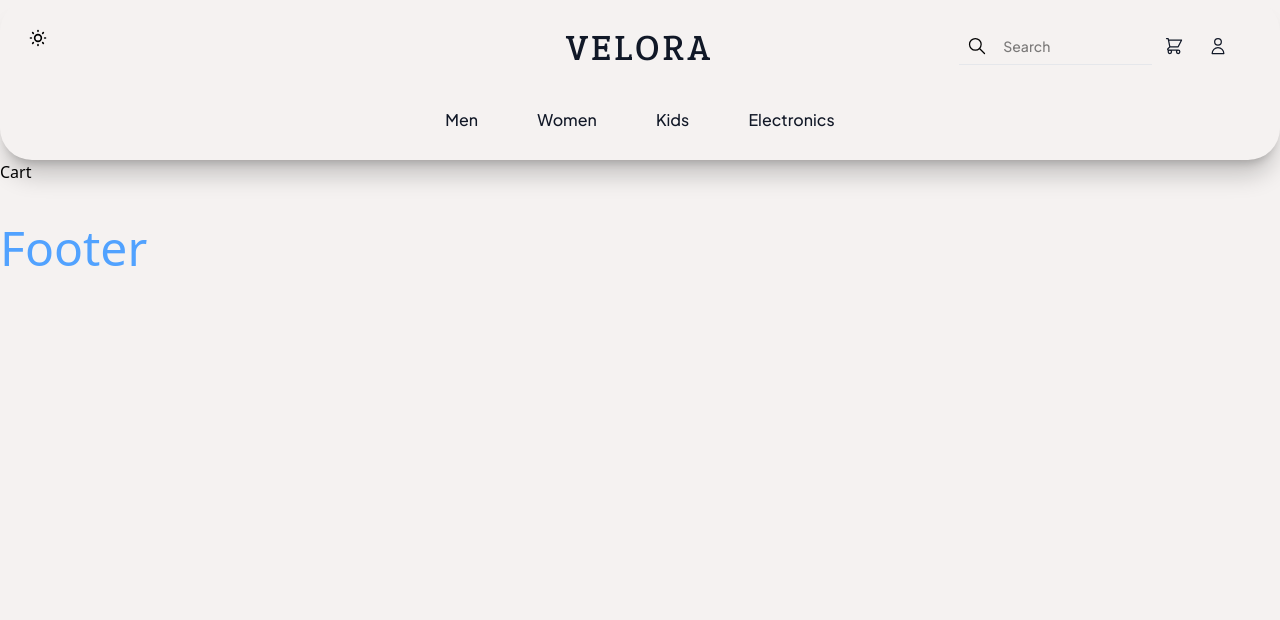
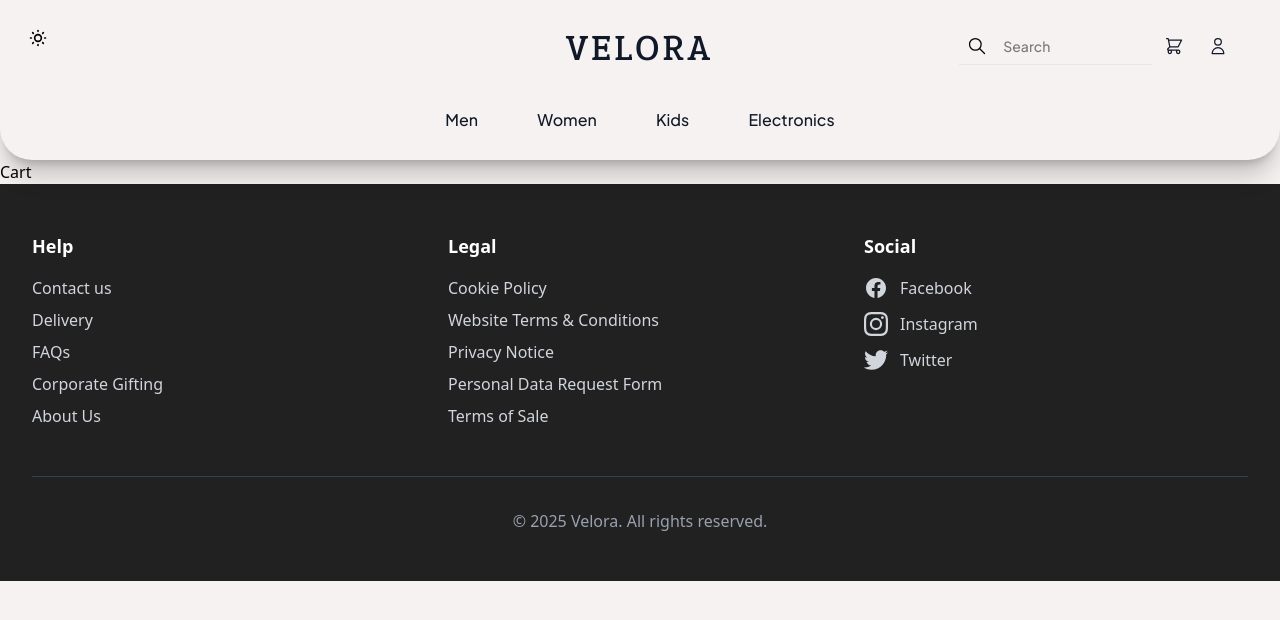
Before and after one commit to VinayPratap07/E-commerce-Store-Front, a React app: page /cart in a window 1280 px wide. Shown: the top 620 px of the page. Built offline with nearby package versions, Linux system fonts and the light colour scheme; the HTML template or start-up script is replaced by a standard one.

Commit message:
Added footer

```diff
--- a/src/API/ApiCall.ts
+++ b/src/API/ApiCall.ts
@@ -9,6 +9,7 @@ export const heroImageApi = async () => {
   return res.data;
 };
 
+//FakeStoreAPI
 export const productApi = async () => {
   const res = await axios.get("https://fakestoreapi.com/products");
   return res.data;
--- a/src/Components/Footer/Footer.tsx
+++ b/src/Components/Footer/Footer.tsx
@@ -1,9 +1,151 @@
+import { NavLink } from "react-router-dom";
+
 function Footer() {
   return (
-    <div>
-      <h1 className="my-10 text-blue-400 text-5xl">Footer</h1>
-    </div>
+    <footer className="bg-[#212121] text-gray-300 font-sans">
+      <div className="max-w-screen-2xl mx-auto px-4 sm:px-6 lg:px-8 py-12">
+        <div className="grid grid-cols-1 md:grid-cols-3 gap-8">
+          {/* Help Section */}
+          <div>
+            <h3 className="text-white text-lg font-semibold mb-4">Help</h3>
+            <ul className="space-y-2">
+              <li>
+                <NavLink to="/" className="hover:text-white transition-colors">
+                  Contact us
+                </NavLink>
+              </li>
+              <li>
+                <NavLink to="/" className="hover:text-white transition-colors">
+                  Delivery
+                </NavLink>
+              </li>
+              <li>
+                <NavLink to="/" className="hover:text-white transition-colors">
+                  FAQs
+                </NavLink>
+              </li>
+              <li>
+                <NavLink to="/" className="hover:text-white transition-colors">
+                  Corporate Gifting
+                </NavLink>
+              </li>
+              <li>
+                <NavLink to="/" className="hover:text-white transition-colors">
+                  About Us
+                </NavLink>
+              </li>
+            </ul>
+          </div>
+
+          {/* Legal Section */}
+          <div>
+            <h3 className="text-white text-lg font-semibold mb-4">Legal</h3>
+            <ul className="space-y-2">
+              <li>
+                <NavLink to="/" className="hover:text-white transition-colors">
+                  Cookie Policy
+                </NavLink>
+              </li>
+              <li>
+                <NavLink to="/" className="hover:text-white transition-colors">
+                  Website Terms & Conditions
+                </NavLink>
+              </li>
+              <li>
+                <NavLink to="/" className="hover:text-white transition-colors">
+                  Privacy Notice
+                </NavLink>
+              </li>
+              <li>
+                <a href="#" className="hover:text-white transition-colors">
+                  Personal Data Request Form
+                </a>
+              </li>
+              <li>
+                <NavLink to="/" className="hover:text-white transition-colors">
+                  Terms of Sale
+                </NavLink>
+              </li>
+            </ul>
+          </div>
+
+          {/* Social Section */}
+          <div>
+            <h3 className="text-white text-lg font-semibold mb-4">Social</h3>
+            <ul className="space-y-3">
+              <li>
+                <NavLink
+                  to="/"
+                  className="flex items-center space-x-3 hover:text-white transition-colors"
+                >
+                  <FacebookIcon className="h-6 w-6" />
+                  <span>Facebook</span>
+                </NavLink>
+              </li>
+              <li>
+                <NavLink
+                  to="/"
+                  className="flex items-center space-x-3 hover:text-white transition-colors"
+                >
+                  <InstagramIcon className="h-6 w-6" />
+                  <span>Instagram</span>
+                </NavLink>
+              </li>
+              <li>
+                <NavLink
+                  to="/"
+                  className="flex items-center space-x-3 hover:text-white transition-colors"
+                >
+                  <TwitterIcon className="h-6 w-6" />
+                  <span>Twitter</span>
+                </NavLink>
+              </li>
+            </ul>
+          </div>
+        </div>
+        <div className="mt-12 border-t border-gray-700 pt-8 text-center text-gray-400">
+          <p>&copy; {new Date().getFullYear()} Velora. All rights reserved.</p>
+        </div>
+      </div>
+    </footer>
   );
 }
 
 export default Footer;
+
+type IconProps = {
+  className?: string; // className is an optional string
+};
+
+const FacebookIcon = ({ className }: IconProps) => (
+  <svg
+    className={className}
+    xmlns="http://www.w3.org/2000/svg"
+    viewBox="0 0 24 24"
+    fill="currentColor"
+  >
+    <path d="M22 12c0-5.523-4.477-10-10-10S2 6.477 2 12c0 4.991 3.657 9.128 8.438 9.878v-6.987h-2.54V12h2.54V9.797c0-2.506 1.492-3.89 3.777-3.89 1.094 0 2.238.195 2.238.195v2.46h-1.26c-1.243 0-1.63.771-1.63 1.562V12h2.773l-.443 2.89h-2.33v6.988C18.343 21.128 22 16.991 22 12z" />
+  </svg>
+);
+
+const InstagramIcon = ({ className }: IconProps) => (
+  <svg
+    className={className}
+    xmlns="http://www.w3.org/2000/svg"
+    viewBox="0 0 24 24"
+    fill="currentColor"
+  >
+    <path d="M12 2.163c3.204 0 3.584.012 4.85.07 3.252.148 4.771 1.691 4.919 4.919.058 1.265.069 1.645.069 4.85s-.011 3.584-.069 4.85c-.149 3.225-1.664 4.771-4.919 4.919-1.266.058-1.644.07-4.85.07s-3.584-.012-4.85-.07c-3.252-.148-4.771-1.691-4.919-4.919-.058-1.265-.069-1.645-.069-4.85s.011-3.584.069-4.85c.149-3.225 1.664-4.771 4.919-4.919 1.266-.058 1.644-.07 4.85-.07zm0-2.163c-3.259 0-3.667.014-4.947.072-4.358.2-6.78 2.618-6.98 6.98-.059 1.281-.073 1.689-.073 4.948s.014 3.667.072 4.947c.2 4.358 2.618 6.78 6.98 6.98 1.281.058 1.689.072 4.948.072s3.667-.014 4.947-.072c4.358-.2 6.78-2.618 6.98-6.98.059-1.281.073-1.689.073-4.948s-.014-3.667-.072-4.947c-.2-4.358-2.618-6.78-6.98-6.98C15.667.014 15.259 0 12 0zm0 5.838a6.162 6.162 0 100 12.324 6.162 6.162 0 000-12.324zM12 16a4 4 0 110-8 4 4 0 010 8zm6.406-11.845a1.44 1.44 0 100 2.88 1.44 1.44 0 000-2.88z" />
+  </svg>
+);
+
+const TwitterIcon = ({ className }: IconProps) => (
+  <svg
+    className={className}
+    xmlns="http://www.w3.org/2000/svg"
+    viewBox="0 0 24 24"
+    fill="currentColor"
+  >
+    <path d="M24 4.557c-.883.392-1.832.656-2.828.775 1.017-.609 1.798-1.574 2.165-2.724-.951.564-2.005.974-3.127 1.195-.897-.957-2.178-1.555-3.594-1.555-3.179 0-5.515 2.966-4.797 6.045-4.091-.205-7.719-2.165-10.148-5.144-1.29 2.213-.669 5.108 1.523 6.574-.806-.026-1.566-.247-2.229-.616v.064c0 2.298 1.634 4.215 3.791 4.649-.69.188-1.42.224-2.164.085.618 1.954 2.423 3.377 4.564 3.414-1.798 1.407-4.069 2.245-6.516 2.245-.42 0-.833-.024-1.238-.074 2.289 1.464 5.023 2.32 7.964 2.32 9.593 0 14.853-7.954 14.853-14.853 0-.226-.005-.452-.015-.676.988-.713 1.85-1.602 2.53-2.637z" />
+  </svg>
+);
--- a/src/Components/Header/Header.tsx
+++ b/src/Components/Header/Header.tsx
@@ -1,4 +1,65 @@
 import { NavLink } from "react-router-dom";
+
+function Header() {
+  return (
+    <div className="sticky z-40 top-0 right-0 left-0 grid-cols-2 text-center bg-[#f5f2f1] h-40 w-full rounded-b-4xl p-5 pt-5 shadow-xl/20">
+      <div className="flex justify-between items-start h-1/2">
+        {/* First box */}
+        <div className="w-1/3 h-full  p-2">
+          <LightIcon className="h-5 w-5" />
+        </div>
+
+        {/* Second Box */}
+        <div className="flex w-1/3 h-full p-2 justify-center items-start">
+          <NavLink to="/">
+            <h1 className="font-Epunda text-3xl md:text-4xl text-[#111827] tracking-widest">
+              VELORA
+            </h1>
+          </NavLink>
+        </div>
+
+        {/* Third box */}
+        <div className=" flex justify-end items-start w-1/3 h-1/2 p-2 pr-5 text-xl textFont ">
+          {/*Inside Box*/}
+          <div className="hidden md:flex justify-center items-center w-1/2 border-b border-gray-200 focus-within:border-gray-700">
+            <button type="submit" className="text-black p-2">
+              <SearchIcon className="h-5 w-5" />
+            </button>
+            <input
+              type="text"
+              className="w-full p-2 text-sm bg-transparent focus:outline-none"
+              placeholder="Search "
+            />
+          </div>
+
+          <NavLink to="/cart" className="headerNavLink textFont">
+            <CartIcon className="h-5 w-5" />
+          </NavLink>
+          <NavLink to="/" className="headerNavLink textFont ">
+            <UserIcon className="h-5 w-5" />
+          </NavLink>
+        </div>
+      </div>
+
+      <div className="flex justify-between items-end mx-auto w-1/3 h-1/2">
+        <NavLink to="/" className="headerNavLink textFont">
+          Men
+        </NavLink>
+        <NavLink to="/" className="headerNavLink  textFont">
+          Women
+        </NavLink>
+        <NavLink to="/" className="headerNavLink textFont ">
+          Kids
+        </NavLink>
+        <NavLink to="/" className="headerNavLink textFont">
+          Electronics
+        </NavLink>
+      </div>
+    </div>
+  );
+}
+
+export default Header;
 
 type IconProps = {
   className?: string; // className is an optional string
@@ -119,64 +180,3 @@ const LightIcon = ({ className }: IconProps) => (
     />
   </svg>
 );
-
-function Header() {
-  return (
-    <div className="grid-cols-2 text-center h-40 w-full rounded-4xl p-5 pt-5 shadow-xl/20">
-      <div className="flex justify-between items-start h-1/2">
-        {/* First box */}
-        <div className="w-1/3 h-full  p-2">
-          <LightIcon className="h-5 w-5" />
-        </div>
-
-        {/* Second Box */}
-        <div className="flex w-1/3 h-full p-2 justify-center items-start">
-          <NavLink to="/">
-            <h1 className="font-Epunda text-3xl md:text-4xl text-[#111827] tracking-widest">
-              VELORA
-            </h1>
-          </NavLink>
-        </div>
-
-        {/* Third box */}
-        <div className=" flex justify-end items-start w-1/3 h-1/2 p-2 pr-5 text-xl textFont ">
-          {/*Inside Box*/}
-          <div className="hidden md:flex justify-center items-center w-1/2 border-b border-gray-200 focus-within:border-gray-700">
-            <button type="submit" className="text-black p-2">
-              <SearchIcon className="h-5 w-5" />
-            </button>
-            <input
-              type="text"
-              className="w-full p-2 text-sm bg-transparent focus:outline-none"
-              placeholder="Search "
-            />
-          </div>
-
-          <NavLink to="/cart" className="headerNavLink textFont">
-            <CartIcon className="h-5 w-5" />
-          </NavLink>
-          <NavLink to="/" className="headerNavLink textFont ">
-            <UserIcon className="h-5 w-5" />
-          </NavLink>
-        </div>
-      </div>
-
-      <div className="flex justify-between items-end mx-auto w-1/3 h-1/2">
-        <NavLink to="/" className="headerNavLink textFont">
-          Men
-        </NavLink>
-        <NavLink to="/" className="headerNavLink  textFont">
-          Women
-        </NavLink>
-        <NavLink to="/" className="headerNavLink textFont ">
-          Kids
-        </NavLink>
-        <NavLink to="/" className="headerNavLink textFont">
-          Electronics
-        </NavLink>
-      </div>
-    </div>
-  );
-}
-
-export default Header;
```
